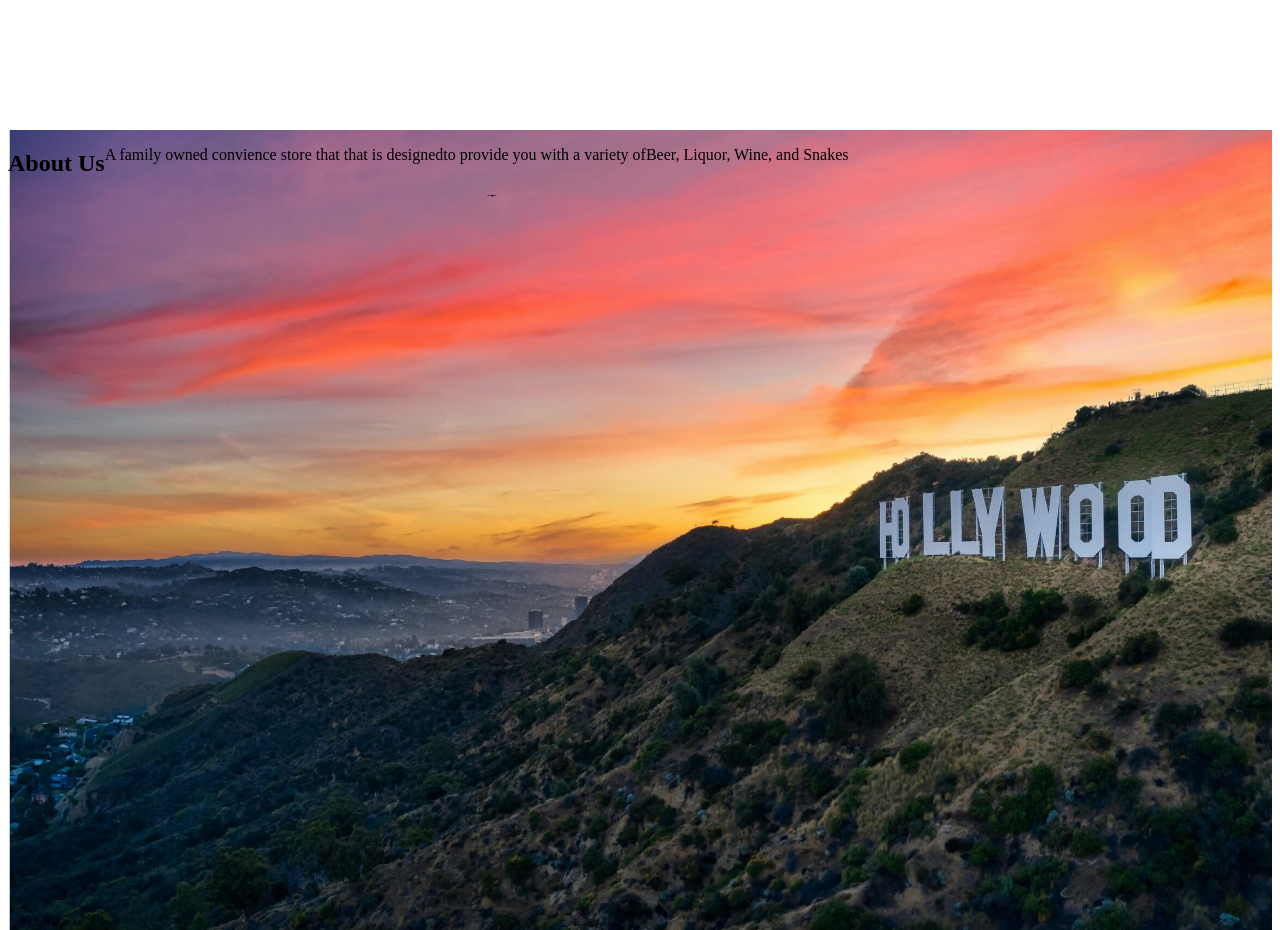
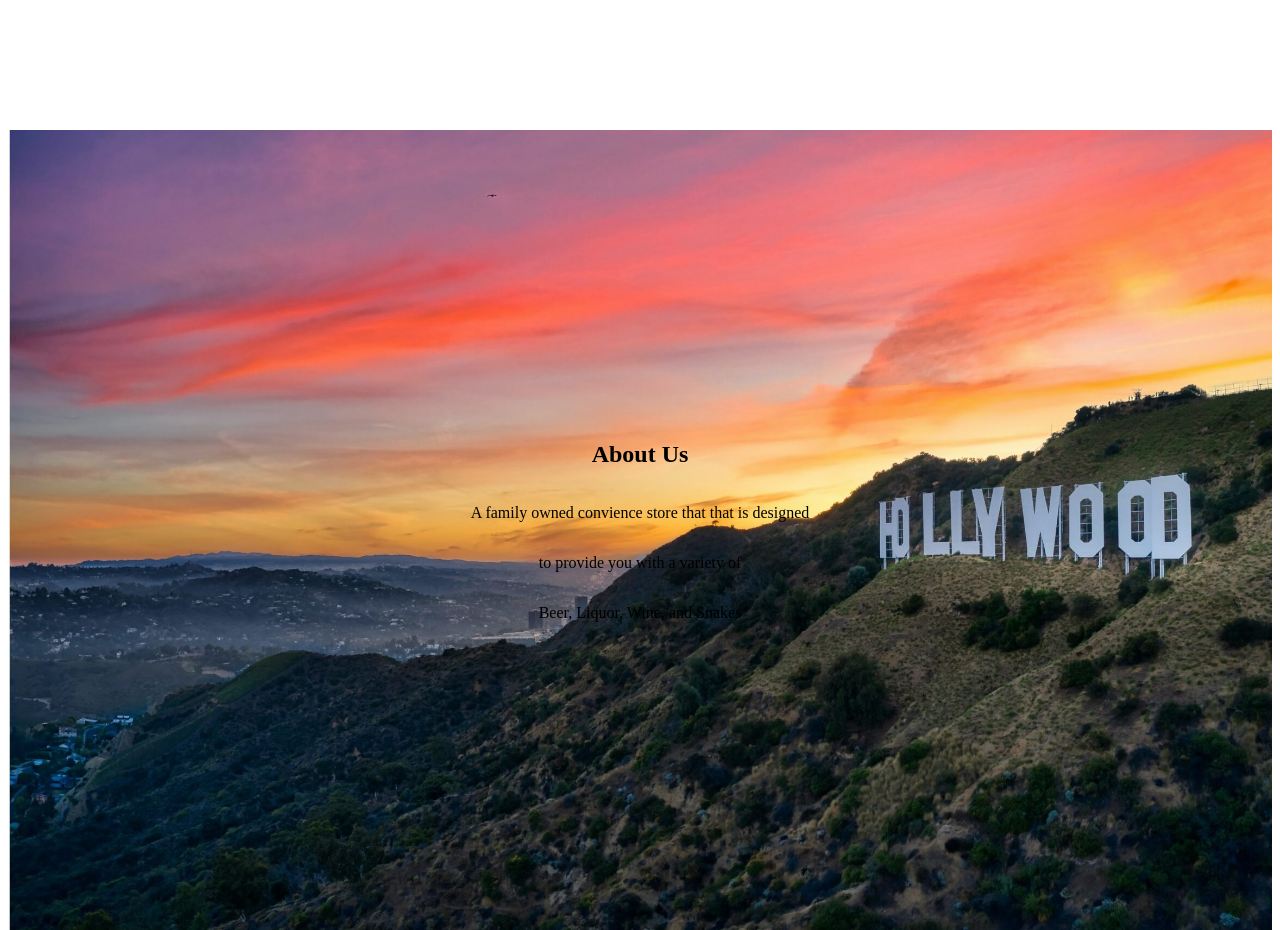
Before and after one commit to mariomushamel1/mariomushamel1.github.io, a plain HTML site: page index.html in a window 1280 px wide. Shown: the part 1640-2570 px from the top of the page. Drawn offline with Linux system fonts and the light colour scheme.

Commit message:
Update style.css

```diff
--- a/style.css
+++ b/style.css
@@ -23,7 +23,12 @@
   margin-top: 100vh;
 
 display: flex;
+    align-items: center;
+    justify-content: center;
+    flex-flow: column;
     text-align: center;
+    padding: 0 1rem;
+    position: relative;
 }
 
 .container {
```
